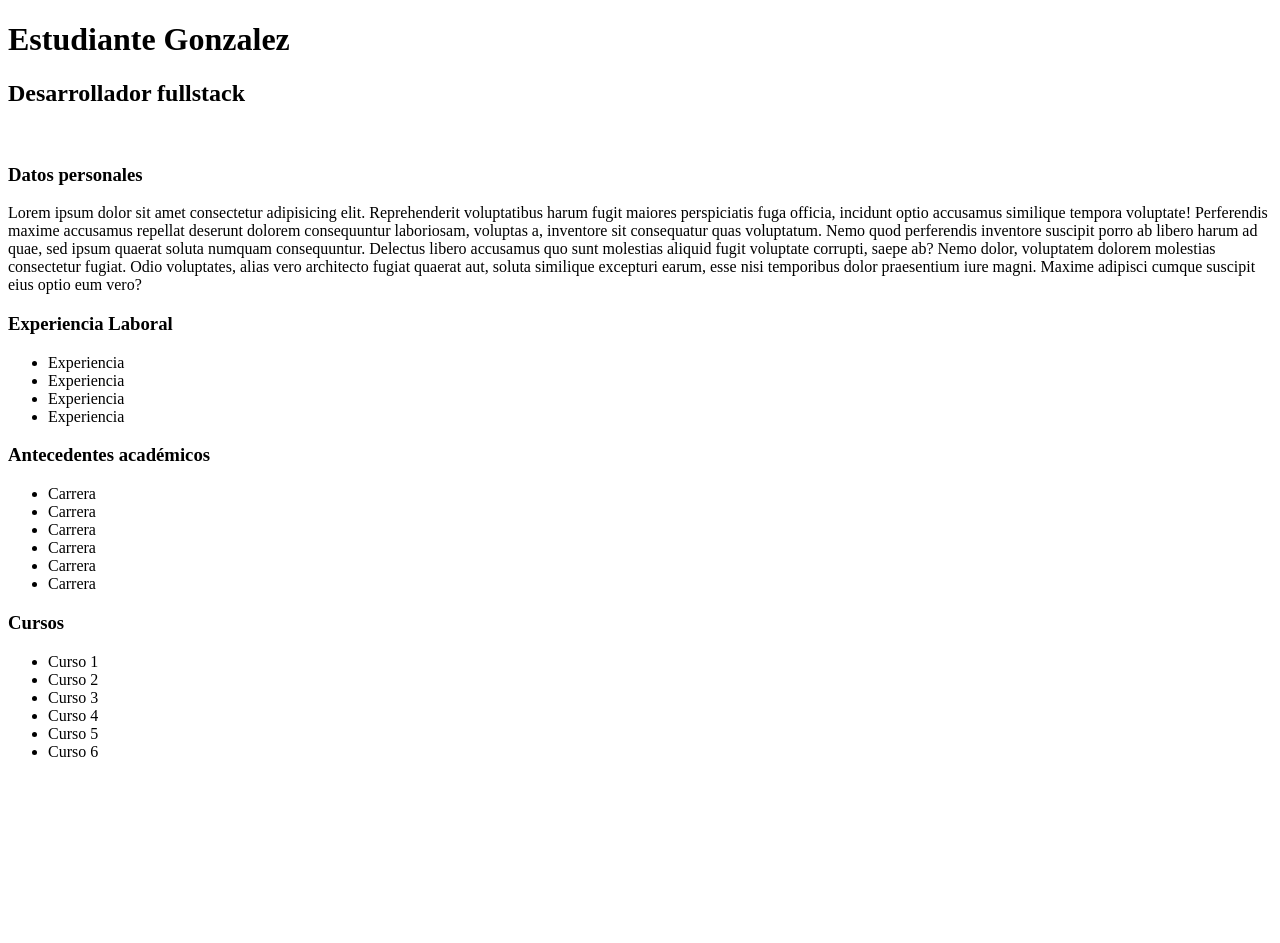
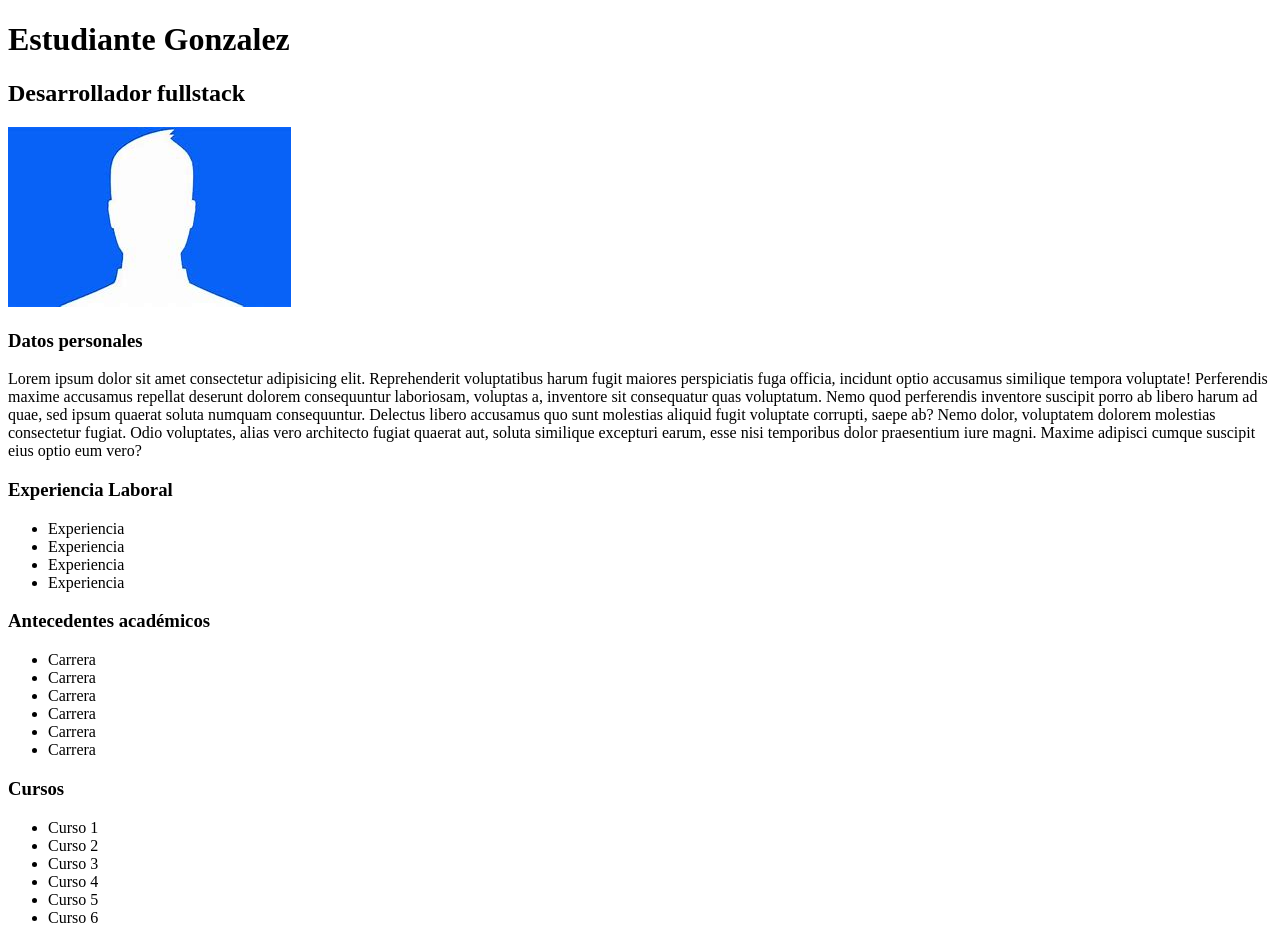
Before and after one commit to leandroxdrdflp/Curriculumnm3cv, a plain HTML site: page index.html in a window 1280 px wide. Before the commit the page ends 800 px from the top, so only its background shows below. Drawn offline with Linux system fonts and the light colour scheme.

Commit message:
datos-personales

```diff
--- a/index.html
+++ b/index.html
@@ -8,7 +8,7 @@
     </body>
     <h1>Estudiante Gonzalez</h1>
     <h2>Desarrollador fullstack</h2>
-    <img src="assets/img/Messi2012.jpeg" alt="">
+    <img src="assets/img/facebook foto.jpeg" alt="">
     <h3>Datos personales</h3>
    <p>Lorem ipsum dolor sit amet consectetur adipisicing elit. Reprehenderit voluptatibus harum fugit maiores perspiciatis fuga officia, incidunt optio accusamus similique tempora voluptate! Perferendis maxime accusamus repellat deserunt dolorem consequuntur laboriosam, voluptas a, inventore sit consequatur quas voluptatum. Nemo quod perferendis inventore suscipit porro ab libero harum ad quae, sed ipsum quaerat soluta numquam consequuntur. Delectus libero accusamus quo sunt molestias aliquid fugit voluptate corrupti, saepe ab? Nemo dolor, voluptatem dolorem molestias consectetur fugiat. Odio voluptates, alias vero architecto fugiat quaerat aut, soluta similique excepturi earum, esse nisi temporibus dolor praesentium iure magni. Maxime adipisci cumque suscipit eius optio eum vero?</p>
     <h3>Experiencia Laboral</h3>
```
Also changed, not shown: assets/img/facebook foto.jpeg (added), assets/img/foto-perfil-facebook.webp (deleted).
